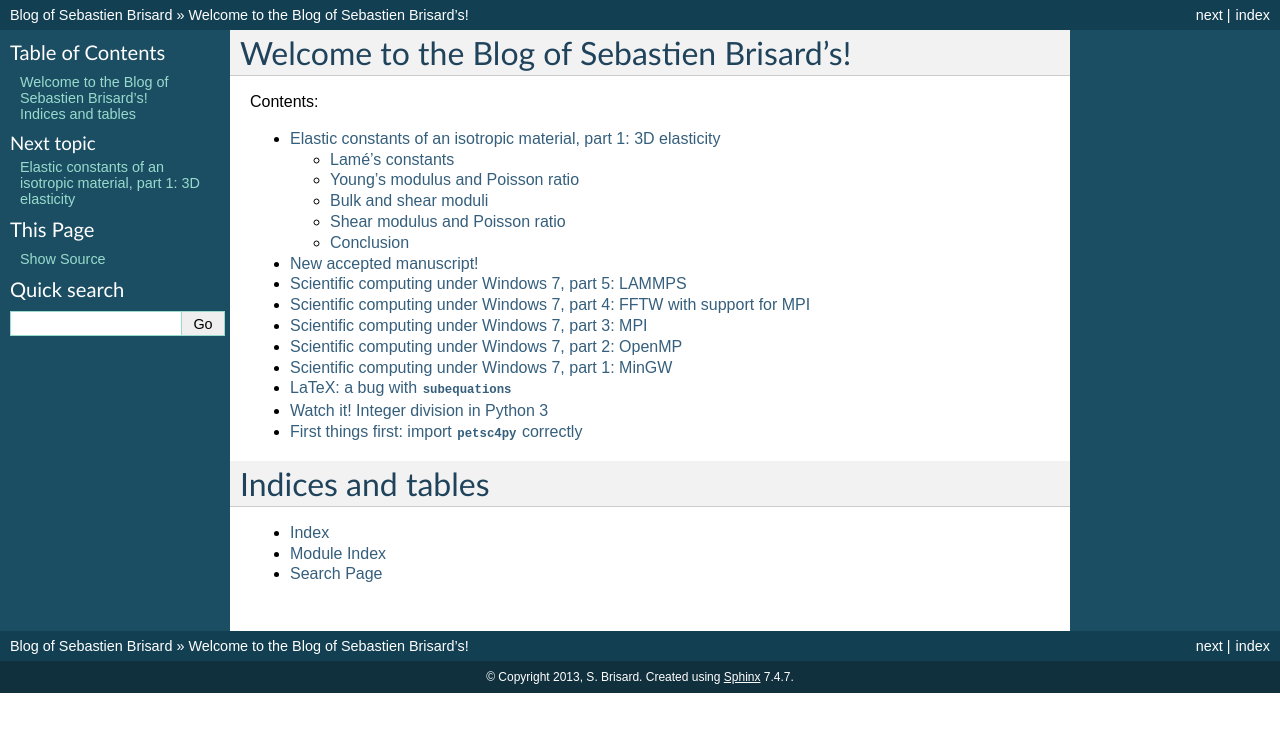
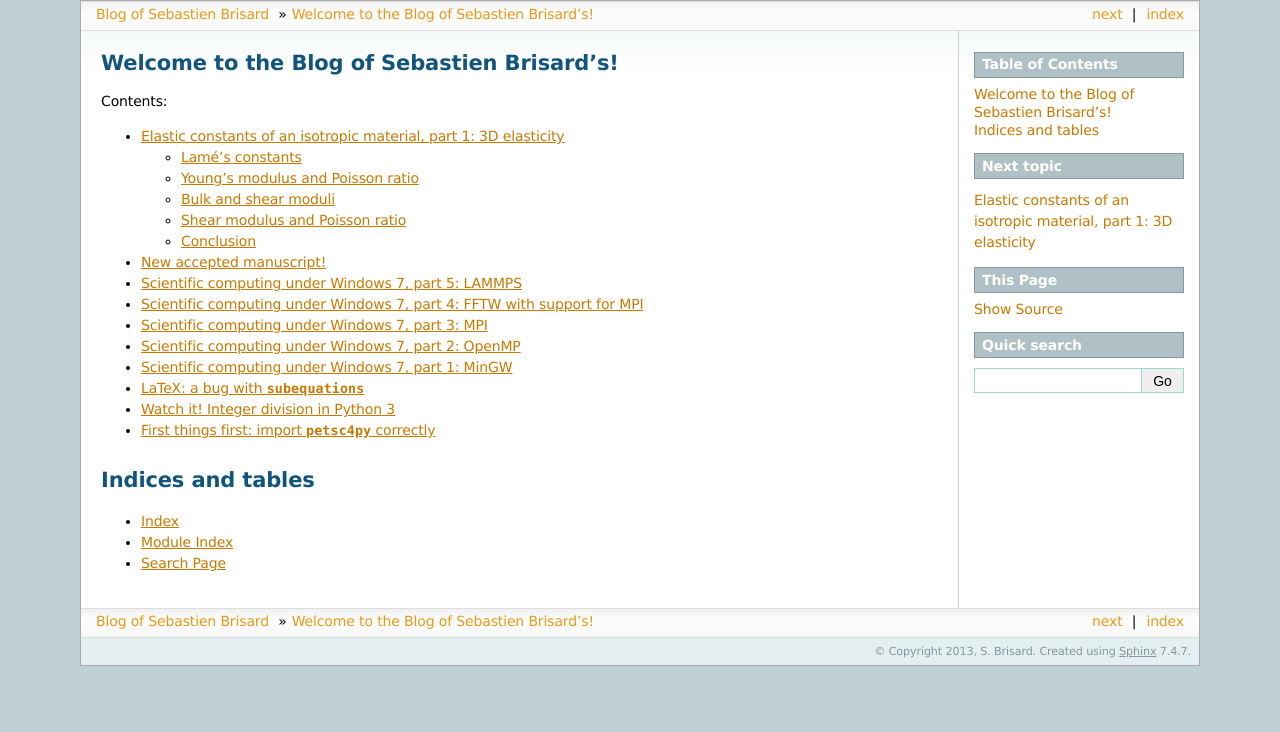
Before and after one commit to sbrisard/sbrisard.github.io, a Sphinx documentation site: the page built from source/index.rst, in a window 1280 px wide. Shown: the top 732 px of the page. Built offline with Sphinx 7.4.7, drawn with Linux system fonts in a browser that asks for light colours; formulas are drawn with MathJax 3.

Commit message:
In file conf.py   - changed Sphinx theme   - do not use permalinks for sections, as they cause problems when pasting     articles in Blogger.

```diff
--- a/source/conf.py
+++ b/source/conf.py
@@ -92,7 +92,7 @@
 
 # The theme to use for HTML and HTML Help pages.  See the documentation for
 # a list of builtin themes.
-html_theme = 'default'
+html_theme = 'sphinxdoc'
 
 # Theme options are theme-specific and customize the look and feel of a theme
 # further.  For a list of options available for each theme, see the
@@ -133,6 +133,8 @@
 
 # Custom sidebar templates, maps document names to template names.
 #html_sidebars = {}
+
+html_add_permalinks = None
 
 # Additional templates that should be rendered to pages, maps page names to
 # template names.
```
